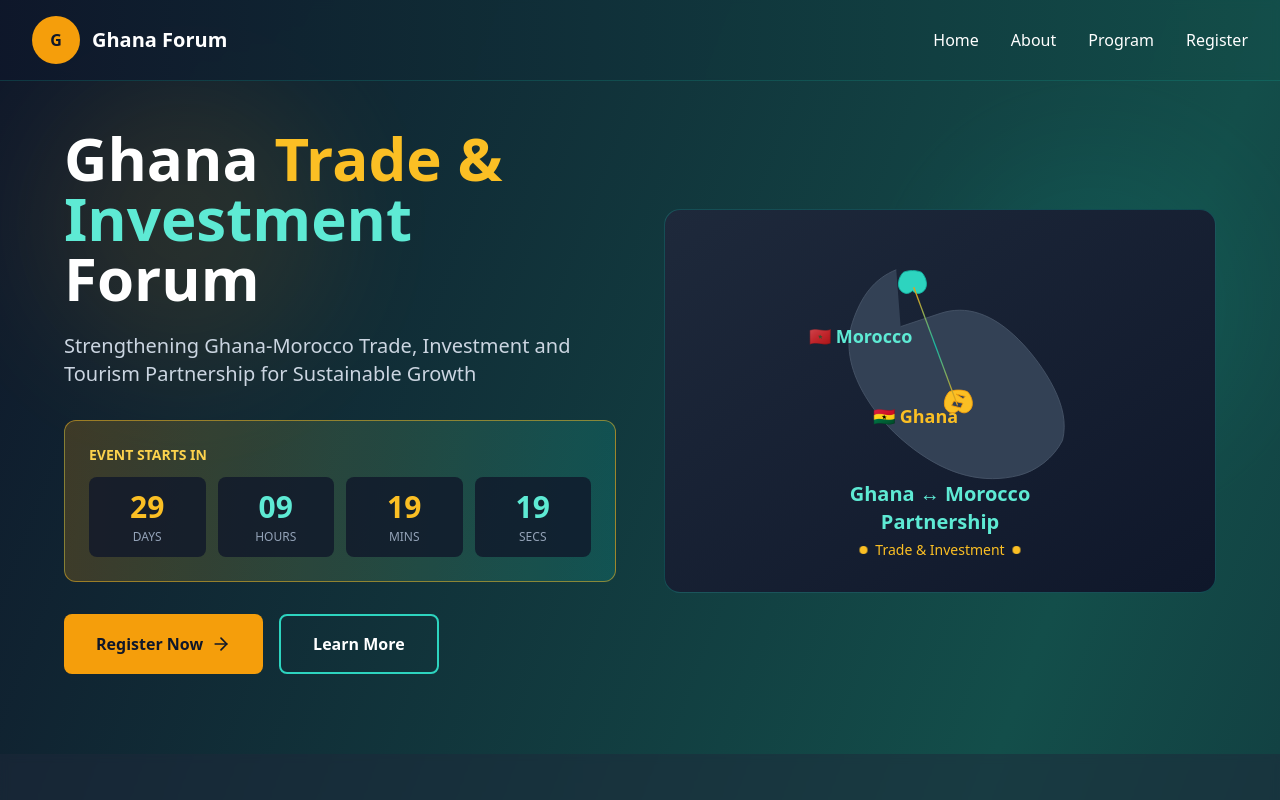
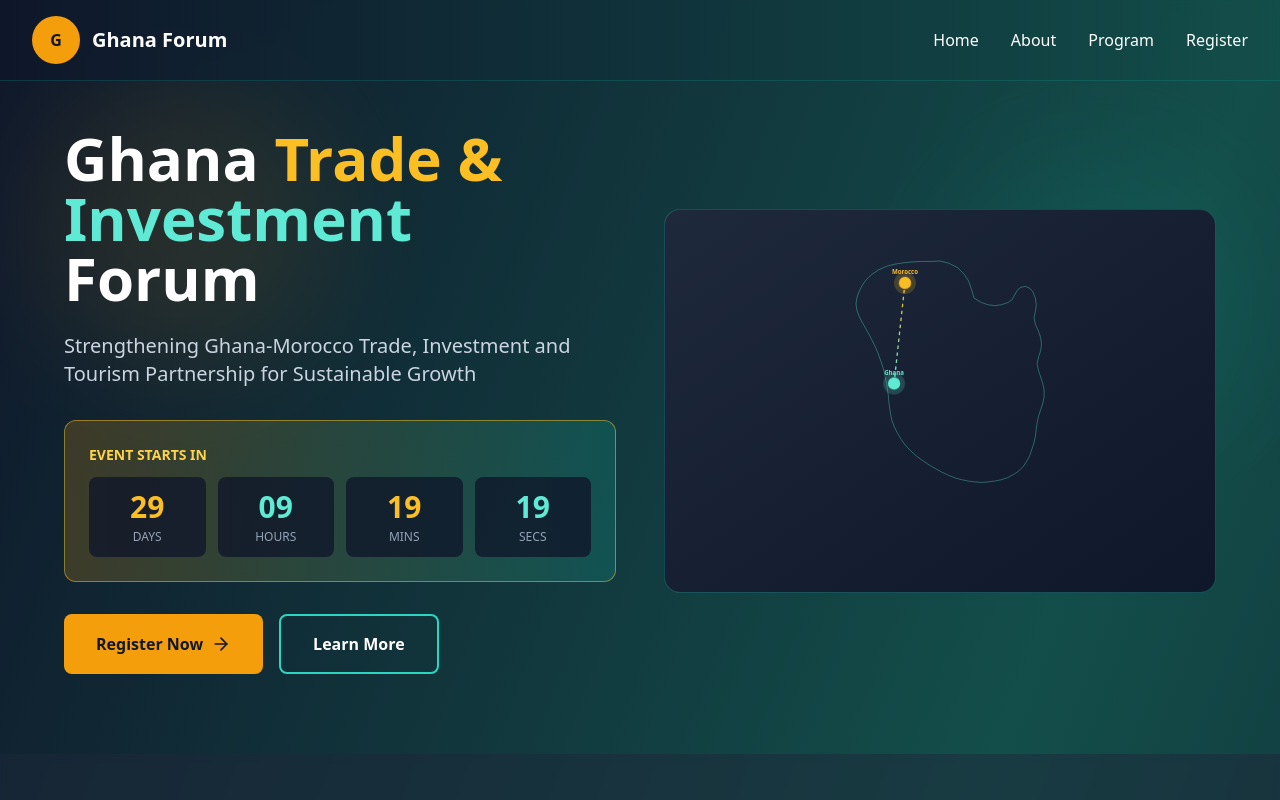
Before and after one commit to creatif-sam/gtif2025, a React (Create React App) app: page / in a window 1280 px wide. Shown: the top 800 px of the page. Built offline with nearby package versions, Linux system fonts and the light colour scheme.

Commit message:
Refactor GhanaForumWebsite component
Removed unused map animation state and related effects.

```diff
--- a/src/App.js
+++ b/src/App.js
@@ -1,4 +1,4 @@
-import React, { useState, useEffect } from 'react';
+import React, { useState } from 'react';
 import { Menu, X, Calendar, MapPin, Clock, ArrowRight } from 'lucide-react';
 
 export default function GhanaForumWebsite() {
@@ -16,7 +16,6 @@ export default function GhanaForumWebsite() {
     industry: '',
     message: ''
   });
-  const [mapAnimation, setMapAnimation] = useState({ ghana: false, morocco: false });
 
   React.useEffect(() => {
     const calculateCountdown = () => {
@@ -37,16 +36,6 @@ export default function GhanaForumWebsite() {
     calculateCountdown();
     const interval = setInterval(calculateCountdown, 1000);
     return () => clearInterval(interval);
-  }, []);
-
-  // Animated map effect
-  React.useEffect(() => {
-    const timer1 = setTimeout(() => setMapAnimation(prev => ({ ...prev, ghana: true })), 500);
-    const timer2 = setTimeout(() => setMapAnimation(prev => ({ ...prev, morocco: true })), 1200);
-    return () => {
-      clearTimeout(timer1);
-      clearTimeout(timer2);
-    };
   }, []);
 
   const handleInputChange = (e) => {
@@ -171,129 +160,67 @@ export default function GhanaForumWebsite() {
               </div>
             </div>
 
-            {/* Real Africa Map with Accurate Ghana */}
             <div className="hidden md:block">
-              <div className="relative w-full h-96">
-                {/* Background */}
-                <div className="absolute inset-0 bg-gradient-to-br from-slate-800 to-slate-900 rounded-2xl border border-teal-500/30 overflow-hidden">
-                  {/* Real Africa Continent */}
-                  <svg
-                    viewBox="0 0 600 800"
-                    className="w-full h-full p-4"
+              <div className="relative">
+                <div className="w-full h-96 bg-gradient-to-br from-amber-500 to-teal-500 rounded-2xl opacity-20 absolute"></div>
+                <div className="relative w-full h-96 bg-gradient-to-br from-slate-800 to-slate-900 rounded-2xl border border-teal-500/30 flex items-center justify-center overflow-hidden">
+                  <svg viewBox="0 0 800 800" className="w-full h-full p-4">
+                    {/* Africa Continent Outline */}
+                    <path
+                      d="M 400 80
+                         L 420 85 L 440 95 L 455 110 L 465 125 L 472 145 L 478 165
+                         L 495 175 L 510 180 L 525 182 L 540 180 L 555 175 L 565 168
+                         L 572 155 L 578 145 L 585 140 L 595 138 L 605 142 L 612 150
+                         L 618 165 L 620 180 L 618 195 L 615 210 L 618 225 L 625 240
+                         L 630 255 L 632 270 L 630 285 L 625 300 L 622 315 L 625 330
+                         L 630 345 L 635 360 L 638 375 L 638 390 L 635 405 L 630 420
+                         L 625 435 L 622 450 L 620 465 L 618 480 L 615 495 L 610 510
+                         L 605 525 L 598 538 L 590 550 L 580 560 L 568 568 L 555 575
+                         L 540 580 L 525 583 L 510 585 L 495 586 L 480 585 L 465 583
+                         L 450 580 L 435 576 L 420 570 L 405 563 L 390 555 L 375 546
+                         L 360 536 L 345 525 L 332 513 L 320 500 L 310 486 L 302 472
+                         L 295 458 L 290 444 L 287 430 L 285 416 L 283 402 L 282 388
+                         L 280 374 L 278 360 L 275 346 L 272 332 L 268 318 L 263 304
+                         L 258 290 L 252 276 L 245 262 L 238 248 L 230 234 L 222 220
+                         L 215 206 L 210 192 L 208 178 L 210 164 L 215 150 L 222 136
+                         L 232 122 L 245 110 L 260 100 L 278 92 L 298 87 L 318 84
+                         L 338 82 L 358 81 L 378 81 L 400 80 Z"
                       fill="none"
-                    xmlns="http://www.w3.org/2000/svg"
-                  >
-                    {/* Real Africa Continent Outline */}
-                    <path
-                      d="M200,100 C150,120 120,160 100,220 C80,280 100,340 130,390 C160,440 200,480 240,510 C280,540 320,560 360,570 C400,580 440,580 480,570 C520,560 560,530 580,490 C590,450 580,410 560,370 C540,330 510,290 480,260 C450,230 420,210 390,200 C360,190 330,190 300,200 C270,210 240,220 210,230 C200,100Z M100,300 C90,320 100,350 120,370 C140,390 170,400 200,400 C230,400 260,400 290,390 C320,380 350,370 370,350 C390,330 400,300 390,270 C380,250 360,240 340,240 C320,240 300,250 280,260 C260,270 240,280 220,290 C200,300 180,310 160,320 C140,330 120,340 100,350"
-                      className="fill-slate-700 stroke-slate-600 stroke-2"
+                      stroke="currentColor"
+                      strokeWidth="2"
+                      className="text-teal-300/40"
                     />
 
-                    {/* Accurate Morocco Highlight */}
-                    <path
-                      d="M220 120 C210 130 205 150 215 160 C225 170 235 165 240 160 C245 165 255 170 265 160 C275 150 270 130 260 120 C250 115 230 115 220 120 Z"
-                      className={`fill-teal-400 stroke-teal-500 stroke-2 transition-all duration-700 ease-out transform origin-center ${
-                        mapAnimation.morocco ? 'scale-105 opacity-100' : 'opacity-30 scale-95'
-                      }`}
-                    >
-                      <animate
-                        attributeName="opacity"
-                        values="0.3;1;0.3"
-                        dur="3s"
-                        begin="1s"
-                        repeatCount="indefinite"
-                      />
-                      <animate
-                        attributeName="transform"
-                        values="scale(0.95);scale(1.05);scale(0.95)"
-                        dur="3s"
-                        begin="1s"
-                        repeatCount="indefinite"
-                      />
-                    </path>
+                    {/* Morocco Region - Northwest */}
+                    <circle cx="320" cy="130" r="14" className="fill-amber-400 animate-pulse">
+                      <animate attributeName="r" values="14;18;14" dur="2s" repeatCount="indefinite"/>
+                    </circle>
+                    <circle cx="320" cy="130" r="25" className="fill-amber-400/20 animate-pulse">
+                      <animate attributeName="r" values="25;30;25" dur="2s" repeatCount="indefinite"/>
+                    </circle>
+                    <text x="320" y="110" textAnchor="middle" className="fill-amber-400 text-sm font-bold">Morocco</text>
 
-                    {/* Accurate Ghana Shape */}
-                    <path
-                      d="M320 380 C310 390 305 410 315 420 C325 430 335 425 340 420 C345 425 355 430 365 420 C375 410 370 390 360 380 C350 375 330 375 320 380 Z M330 400 L350 405 L345 415 L325 410 Z M335 385 L355 390 L350 395 Z"
-                      className={`fill-amber-400 stroke-amber-500 stroke-2 transition-all duration-700 ease-out transform origin-center ${
-                        mapAnimation.ghana ? 'scale-105 opacity-100' : 'opacity-30 scale-95'
-                      }`}
-                    >
-                      <animate
-                        attributeName="opacity"
-                        values="0.3;1;0.3"
-                        dur="3s"
-                        repeatCount="indefinite"
-                      />
-                      <animate
-                        attributeName="transform"
-                        values="scale(0.95);scale(1.05);scale(0.95)"
-                        dur="3s"
-                        repeatCount="indefinite"
-                      />
-                    </path>
+                    {/* Ghana Region - West */}
+                    <circle cx="295" cy="360" r="14" className="fill-teal-300 animate-pulse">
+                      <animate attributeName="r" values="14;18;14" dur="2s" repeatCount="indefinite" begin="0.5s"/>
+                    </circle>
+                    <circle cx="295" cy="360" r="25" className="fill-teal-300/20 animate-pulse">
+                      <animate attributeName="r" values="25;30;25" dur="2s" repeatCount="indefinite" begin="0.5s"/>
+                    </circle>
+                    <text x="295" y="340" textAnchor="middle" className="fill-teal-300 text-sm font-bold">Ghana</text>
 
-                    {/* Connecting Line */}
-                    <line
-                      x1="340"
-                      y1="410"
-                      x2="240"
-                      y2="140"
-                      stroke="url(#gradientLine)"
-                      strokeWidth="3"
-                      className="transition-all duration-1000 ease-out"
-                      style={{ opacity: mapAnimation.morocco ? 1 : 0 }}
-                    >
-                      <animate
-                        attributeName="opacity"
-                        values="0;1"
-                        dur="1s"
-                        begin="1.2s"
-                      />
-                      <animate
-                        attributeName="stroke-dasharray"
-                        values="0,100;100,0"
-                        dur="1s"
-                        begin="1.2s"
-                        fill="freeze"
-                      />
+                    {/* Connection Line with Animation */}
+                    <line x1="320" y1="130" x2="295" y2="360" stroke="url(#lineGradient)" strokeWidth="3" strokeDasharray="8,8">
+                      <animate attributeName="stroke-dashoffset" values="0;-16" dur="1s" repeatCount="indefinite"/>
                     </line>
 
-                    {/* Gradient Definition */}
                     <defs>
-                      <linearGradient id="gradientLine" x1="0%" y1="0%" x2="100%" y2="0%">
-                        <stop offset="0%" stopColor="#F59E0B" />
-                        <stop offset="50%" stopColor="#14B8A6" />
-                        <stop offset="100%" stopColor="#F59E0B" />
+                      <linearGradient id="lineGradient" x1="0%" y1="0%" x2="0%" y2="100%">
+                        <stop offset="0%" stopColor="#fbbf24"/>
+                        <stop offset="100%" stopColor="#5eead4"/>
                       </linearGradient>
                     </defs>
                   </svg>
-
-                  {/* Country Labels */}
-                  <div className="absolute top-28 left-36">
-                    <div className={`text-teal-300 font-bold text-lg transition-all duration-700 ${
-                      mapAnimation.morocco ? 'opacity-100 translate-y-0' : 'opacity-0 translate-y-2'
-                    }`}>
-                      🇲🇦 Morocco
-                    </div>
-                  </div>
-                  <div className="absolute top-48 left-52">
-                    <div className={`text-amber-400 font-bold text-lg transition-all duration-700 ${
-                      mapAnimation.ghana ? 'opacity-100 translate-y-0' : 'opacity-0 translate-y-2'
-                    }`}>
-                      🇬🇭 Ghana
-                    </div>
-                  </div>
-
-                  {/* Partnership Text */}
-                  <div className="absolute bottom-8 left-1/2 transform -translate-x-1/2 text-center">
-                    <p className="text-teal-300 font-bold text-xl mb-1">Ghana ↔ Morocco Partnership</p>
-                    <div className="flex items-center justify-center space-x-2 text-amber-400">
-                      <span className="w-2 h-2 bg-amber-400 rounded-full animate-ping"></span>
-                      <span className="text-sm">Trade & Investment</span>
-                      <span className="w-2 h-2 bg-amber-400 rounded-full animate-ping" style={{animationDelay: '0.5s'}}></span>
-                    </div>
-                  </div>
                 </div>
               </div>
             </div>
```
Lines whose indentation alone changed are shown as unchanged.
